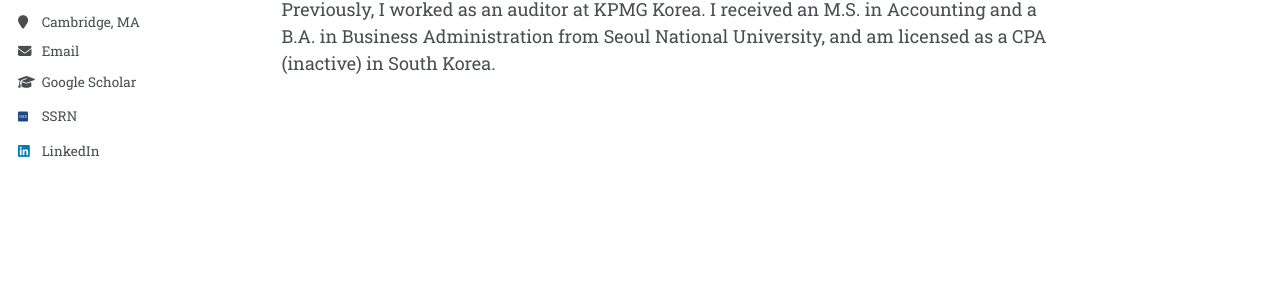
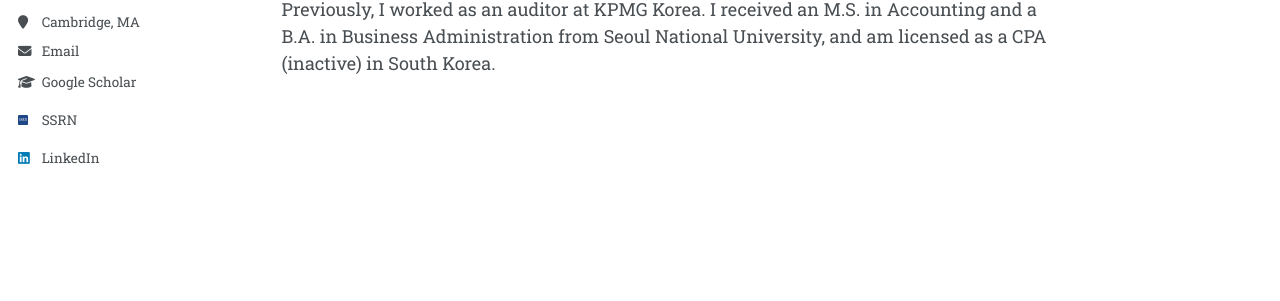
Before and after one commit to jgkim262/jgkim262.github.io, a Jekyll site: the page built from _pages/about.md, in a window 1280 px wide. Shown: the part 386-687 px from the top of the page. Built offline with Jekyll 4.4.1, drawn with Linux system fonts in a browser that asks for light colours; a style sheet for code colours, icons or effects is not loaded.

Commit message:
Set SSRN badge to 2.5em
Co-Authored-By: Claude Opus 5 (1M context) <noreply@anthropic.com>

```diff
--- a/_sass/include/_utilities.scss
+++ b/_sass/include/_utilities.scss
@@ -221,9 +221,9 @@ body:hover .visually-hidden button {
 // Larger than the 1.25em wrapper, so it overhangs symmetrically. That is fine:
 // the wrapper keeps its fixed width, so every label stays left-aligned.
 .sidebar img.author__custom-icon {
-  width: 2em;
-  height: 2em;
-  vertical-align: -0.65em;
+  width: 2.5em;
+  height: 2.5em;
+  vertical-align: -0.85em;
 }
 
 /* social icons*/
```
